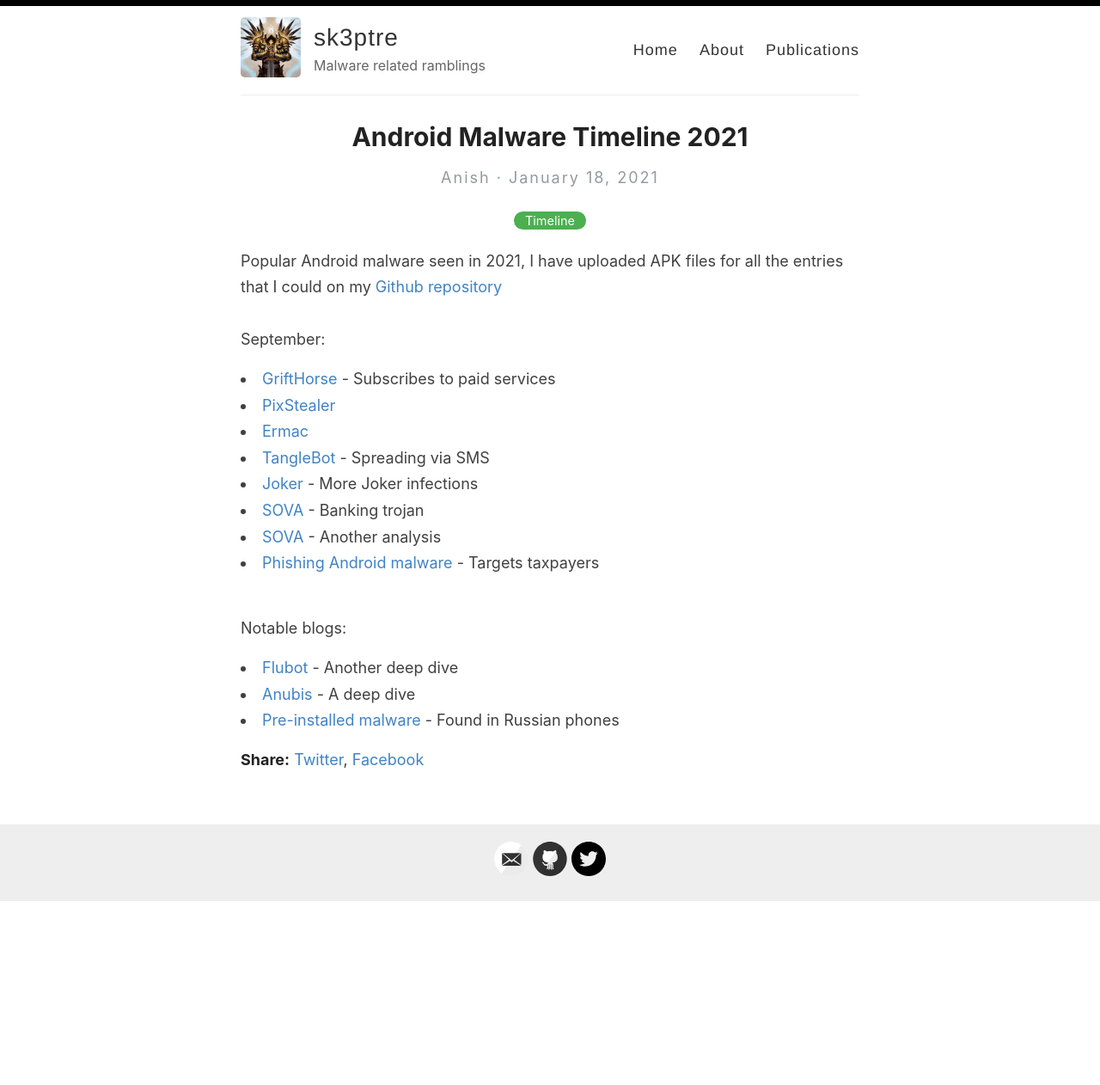
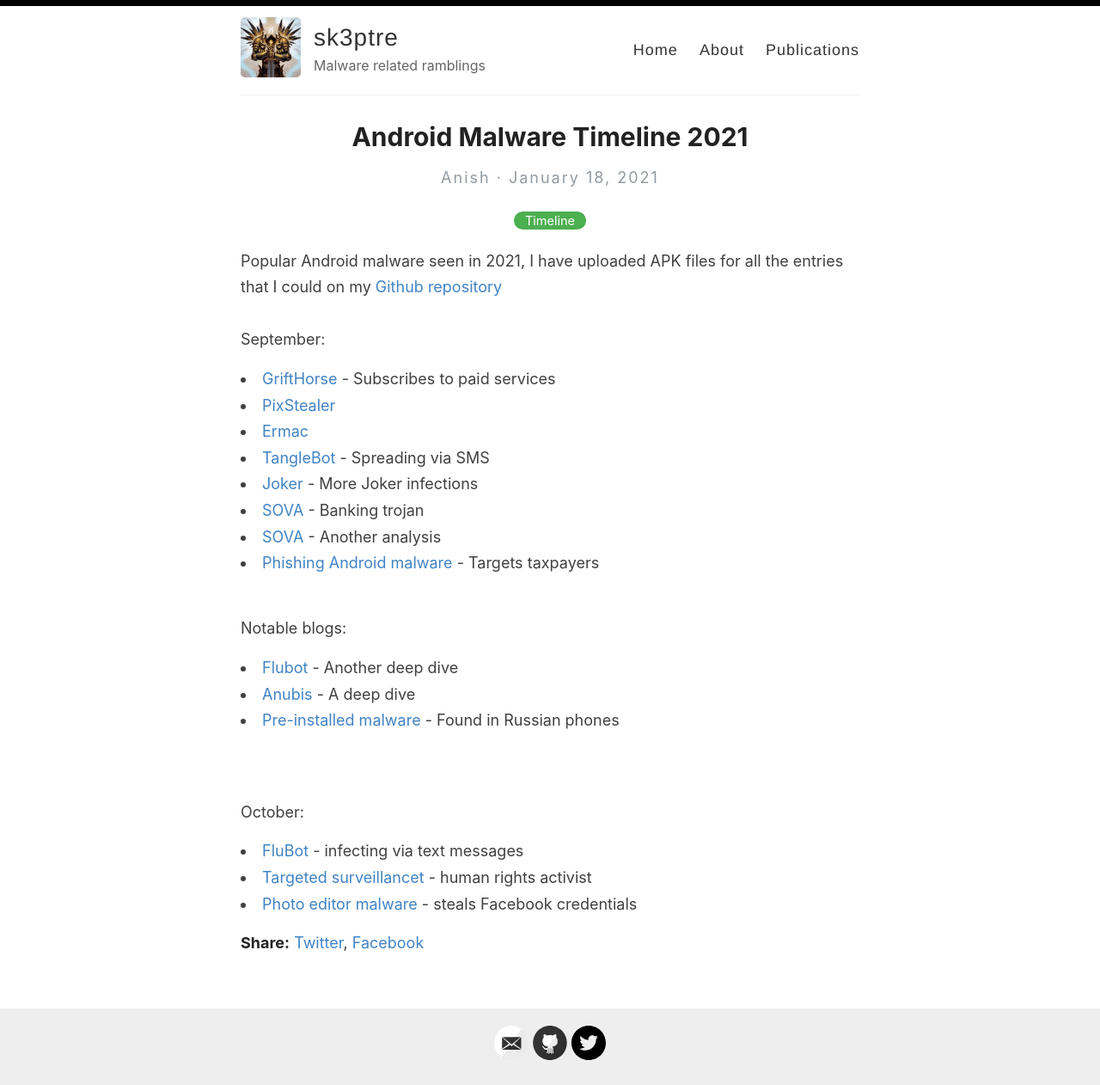
Before and after one commit to sk3ptre/sk3ptre.github.io, a Jekyll site: the page built from _posts/2021-01-18-Malware-Timeline-2021.md, in a window 1280 px wide. Shown: the whole page at 86% size. Built offline with Jekyll 4.4.1, drawn with Linux system fonts in a browser that asks for light colours; before the commit the page ends 1049 px from its top, so only the background shows below that.

Commit message:
Update 2021-01-18-Malware-Timeline-2021.md

```diff
--- a/_posts/2021-01-18-Malware-Timeline-2021.md
+++ b/_posts/2021-01-18-Malware-Timeline-2021.md
@@ -20,3 +20,9 @@
 <li><a href="https://www.telekom.com/en/blog/group/article/flubot-under-the-microscope-636368">Flubot</a> - Another deep dive</li>
 <li><a href="https://0x1c3n.tech/anubis-android-malware-analysis">Anubis</a> - A deep dive</li>
 <li><a href="https://habr.com/ru/post/575626/">Pre-installed malware</a> - Found in Russian phones</li>
+<br><br>
+October:
+
+<li><a href="https://www.cert.govt.nz/individuals/news-and-events/parcel-delivery-text-message-infecting-android-phones/">FluBot</a> - infecting via text messages</li>
+<li><a href="https://www.amnesty.org/en/documents/afr57/4756/2021/en/">Targeted surveillancet</a> - human rights activist</li>
+<li><a href="https://twitter.com/sh1shk0va/status/1447540805275635723">Photo editor malware</a> - steals Facebook credentials</li>
```
